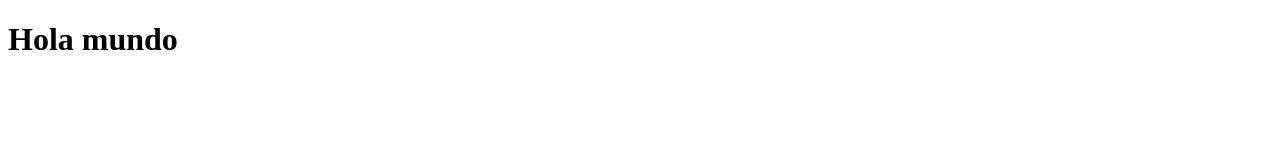
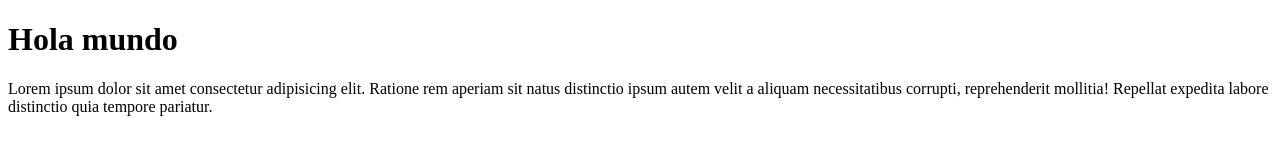
Before and after one commit to RoyalMasterDevs/JNahumH_DiplomadoFullStack, a plain HTML site: page index.html in a window 1280 px wide. Drawn offline with Linux system fonts and the light colour scheme.

Commit message:
Se agrego un parrafo

```diff
--- a/index.html
+++ b/index.html
@@ -7,5 +7,6 @@
 </head>
 <body>
     <h1>Hola mundo</h1>
+    <p>Lorem ipsum dolor sit amet consectetur adipisicing elit. Ratione rem aperiam sit natus distinctio ipsum autem velit a aliquam necessitatibus corrupti, reprehenderit mollitia! Repellat expedita labore distinctio quia tempore pariatur.</p>
 </body>
 </html>
```
